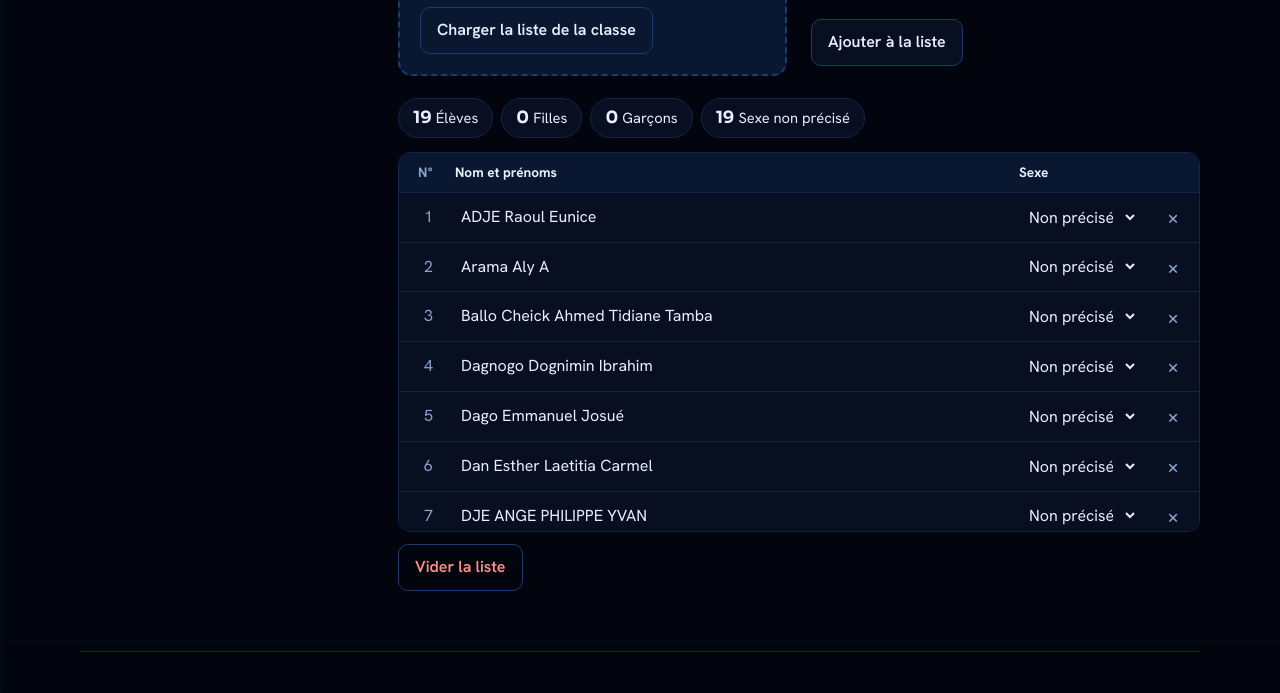
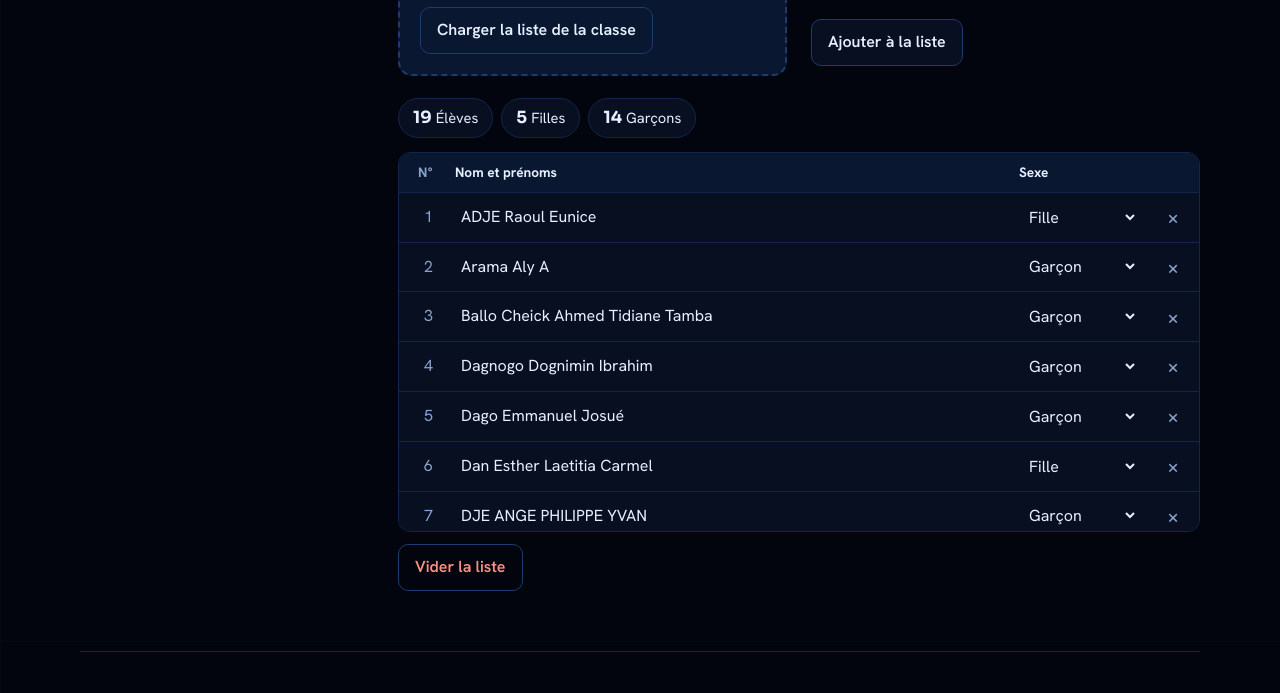
Before and after one commit to saguidi-dev/ufhb-groupes-exposes, a plain HTML site: page index.html in a window 1280 px wide. Shown: the part 3359-4052 px from the top of the page. Drawn offline with nearby package versions, Linux system fonts and the light colour scheme.

Commit message:
Add files via upload

```diff
--- a/index.html
+++ b/index.html
@@ -524,7 +524,7 @@ const esc=s=>String(s==null?'':s).replace(/[&<>"']/g,c=>({'&':'&amp;','<':'&lt;'
 const fmt=n=>n.toFixed(2).replace('.',',');
 const uid=()=>Math.random().toString(36).slice(2,10);
 const LS='exposes-groupes-v2';
-const CLASS=["ADJE Raoul Eunice","Arama Aly A","Ballo Cheick Ahmed Tidiane Tamba","Dagnogo Dognimin Ibrahim","Dago Emmanuel Josué","Dan Esther Laetitia Carmel","DJE ANGE PHILIPPE YVAN","FLAN Noumani Nathalie Marcelle","Gnahoré Légré Grâce Emmanuella","Goumbo Bi Arthur Jean Désiré","Keita Saguidi Gaoussou","Koffi Badou Christian Yannick","KONE GNIDIAN CARINE ZENAB","N'GATTA Diakité Ahou Cindy Aurélie S.","N'guessan Frédéric Samuel Hylann","Ntambua Kalala Jeremie","Soumahoro Souleymane","Yao koffi salifou dieudonné","Diallo Ibrahim"];
+const CLASS=[["ADJE Raoul Eunice","F"],["Arama Aly A","M"],["Ballo Cheick Ahmed Tidiane Tamba","M"],["Dagnogo Dognimin Ibrahim","M"],["Dago Emmanuel Josué","M"],["Dan Esther Laetitia Carmel","F"],["DJE ANGE PHILIPPE YVAN","M"],["FLAN Noumani Nathalie Marcelle","M"],["Gnahoré Légré Grâce Emmanuella","F"],["Goumbo Bi Arthur Jean Désiré","M"],["Keita Saguidi Gaoussou","M"],["Koffi Badou Christian Yannick","M"],["KONE GNIDIAN CARINE ZENAB","F"],["N'GATTA Diakité Ahou Cindy Aurélie S.","F"],["N'guessan Frédéric Samuel Hylann","M"],["Ntambua Kalala Jeremie","M"],["Soumahoro Souleymane","M"],["Yao koffi salifou dieudonné","M"],["Diallo Ibrahim","M"]];
 
 const state={
   info:{title:"Répartition des groupes d'exposés",school:'Université Félix Houphouët-Boigny (UFHB)',year:academicYear(),filiere:'Data Science et IA',niveau:'Master 1',matiere:'',prof:'',date:''},
@@ -539,7 +539,7 @@ try{
   const j=JSON.parse(localStorage.getItem(LS)||'null');hadSaved=!!j;
   if(j){Object.assign(state.info,j.info||{});state.students=j.students||[];state.themes=j.themes||[];Object.assign(state.set,j.set||{});state.fmt=j.fmt||'xlsx';Object.assign(state.opt,j.opt||{});}
 }catch(e){}
-if(!hadSaved)state.students=CLASS.map(n=>({id:uid(),name:n,sex:'',avg:null}));
+if(!hadSaved)state.students=CLASS.map(c=>({id:uid(),name:c[0],sex:c[1],avg:null}));
 if(state.set.dist!=='manual')state.set.dist='random';
 let saveT;
 function save(){clearTimeout(saveT);saveT=setTimeout(()=>{try{localStorage.setItem(LS,JSON.stringify({info:state.info,students:state.students,themes:state.themes,set:state.set,fmt:state.fmt,opt:state.opt}));}catch(e){}},250);}
@@ -615,7 +615,7 @@ $('#btnTemplate').onclick=()=>{
   const csv='\ufeffNom;Sexe\r\nKOUASSI Aya;F\r\nTRAORÉ Ibrahim;M\r\nYAO Marie-Ange;F\r\n';
   download(new Blob([csv],{type:'text/csv;charset=utf-8'}),'modele-liste-eleves.csv');
 };
-$('#btnDemo').onclick=()=>addRows(CLASS.map(n=>[n]));
+$('#btnDemo').onclick=()=>addRows(CLASS.map(c=>[c[0],c[1]]));
 $('#studentTable').addEventListener('input',e=>{
   const tr=e.target.closest('tr[data-id]');if(!tr)return;
   const s=state.students.find(x=>x.id===tr.dataset.id);if(!s)return;
```
